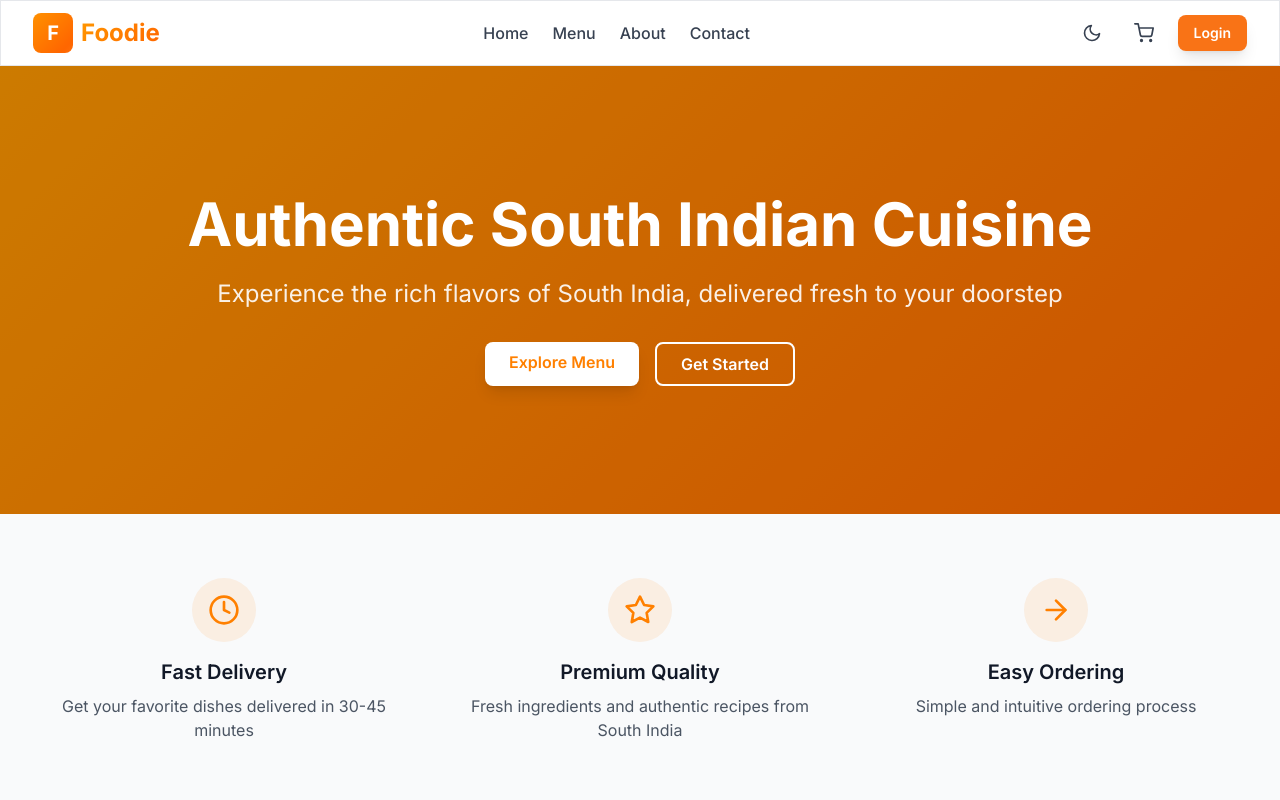
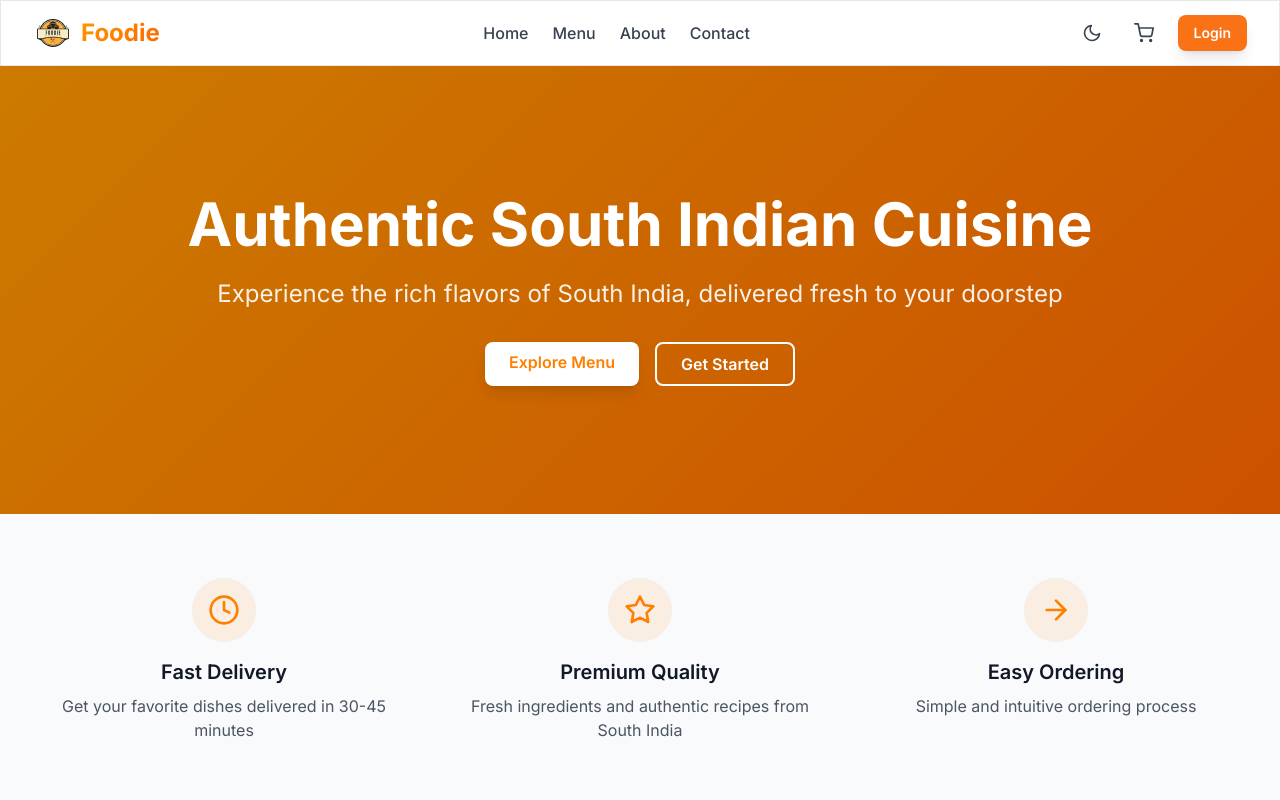
Before and after one commit to Jayasakthi-07/Foodie, a React (Vite) app in the folder client/: page / in a window 1280 px wide. Shown: the top 800 px of the page. Built offline with nearby package versions, Linux system fonts and the light colour scheme; no server answers.

Commit message:
Add custom Foodie logo to navbar and favicon

```diff
--- a/client/index.html
+++ b/client/index.html
@@ -2,7 +2,7 @@
 <html lang="en">
   <head>
     <meta charset="UTF-8" />
-    <link rel="icon" type="image/svg+xml" href="/vite.svg" />
+    <link rel="icon" type="image/svg+xml" href="/logo.svg" />
     <meta name="viewport" content="width=device-width, initial-scale=1.0" />
     <title>Foodie - Authentic South Indian Cuisine</title>
     <link rel="preconnect" href="https://fonts.googleapis.com">
--- a/client/src/components/layout/Navbar.tsx
+++ b/client/src/components/layout/Navbar.tsx
@@ -40,9 +40,11 @@ const Navbar = () => {
         <div className="flex items-center justify-between h-16">
           {/* Logo */}
           <Link to="/" className="flex items-center space-x-2">
-            <div className="w-10 h-10 rounded-lg flex items-center justify-center animated-gradient">
-              <span className="text-white font-bold text-xl">F</span>
-            </div>
+            <img
+              src="/assets/Black and Yellow Kitchenware Icon Food Logo.svg"
+              alt="Foodie Logo"
+              className="w-10 h-10"
+            />
             <span className="text-2xl font-bold animated-gradient-text">
               Foodie
             </span>
```
Also changed, not shown: client/assets/Black and Yellow Kitchenware Icon Food Logo.svg (added), client/public/logo.svg (added).
